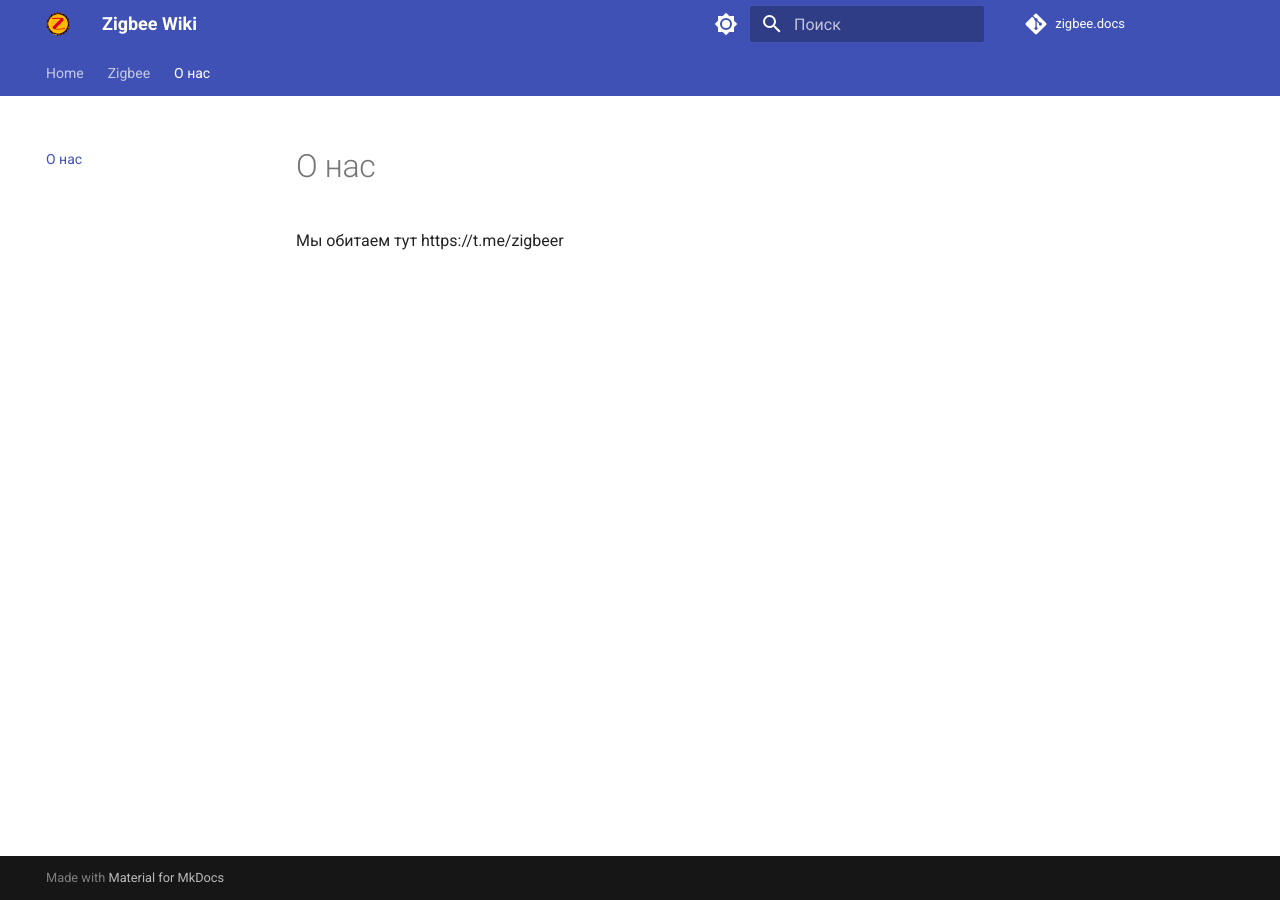
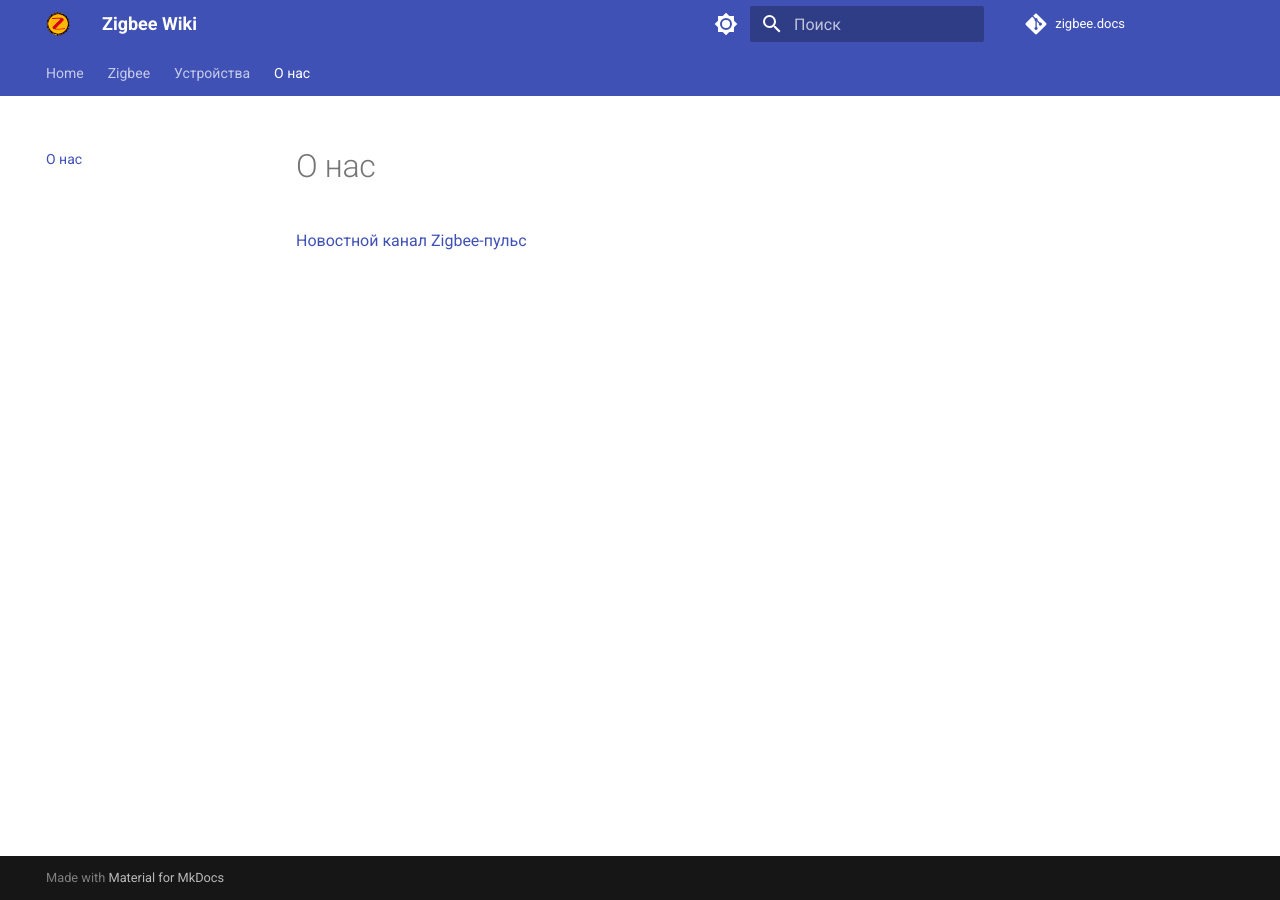
Before and after one commit to kirovilya/zigbee.docs, an MkDocs documentation site: the page built from docs/about.md, in a window 1280 px wide. Built offline with MkDocs 1.6.1 and Material for MkDocs 9.7.7, drawn with Linux system fonts in a browser that asks for light colours; comment, search, counter and statistics services are not loaded.

Commit message:
описание

```diff
--- a/docs/about.md
+++ b/docs/about.md
@@ -1 +1 @@
-Мы обитаем тут https://t.me/zigbeer
+[Новостной канал Zigbee-пульс](https://t.me/zigbeat)
--- a/mkdocs.yml
+++ b/mkdocs.yml
@@ -30,6 +30,7 @@ nav:
     - О Zigbee: zigbee.md
     - Шлюзы: gateways.md
     - Стики: sticks.md
+  - Устройства: devices.md
   - О нас: about.md
 
 markdown_extensions:
```
